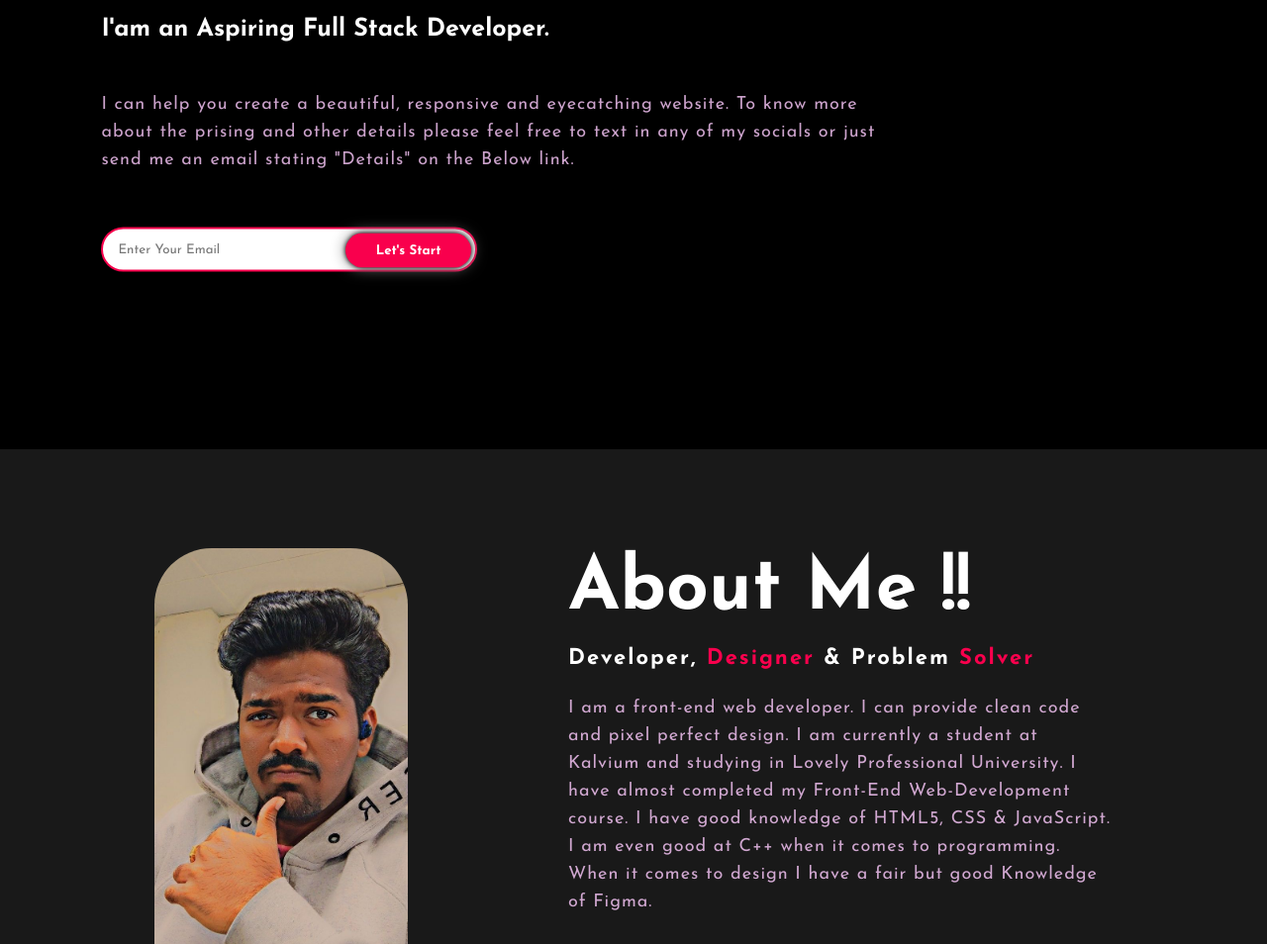
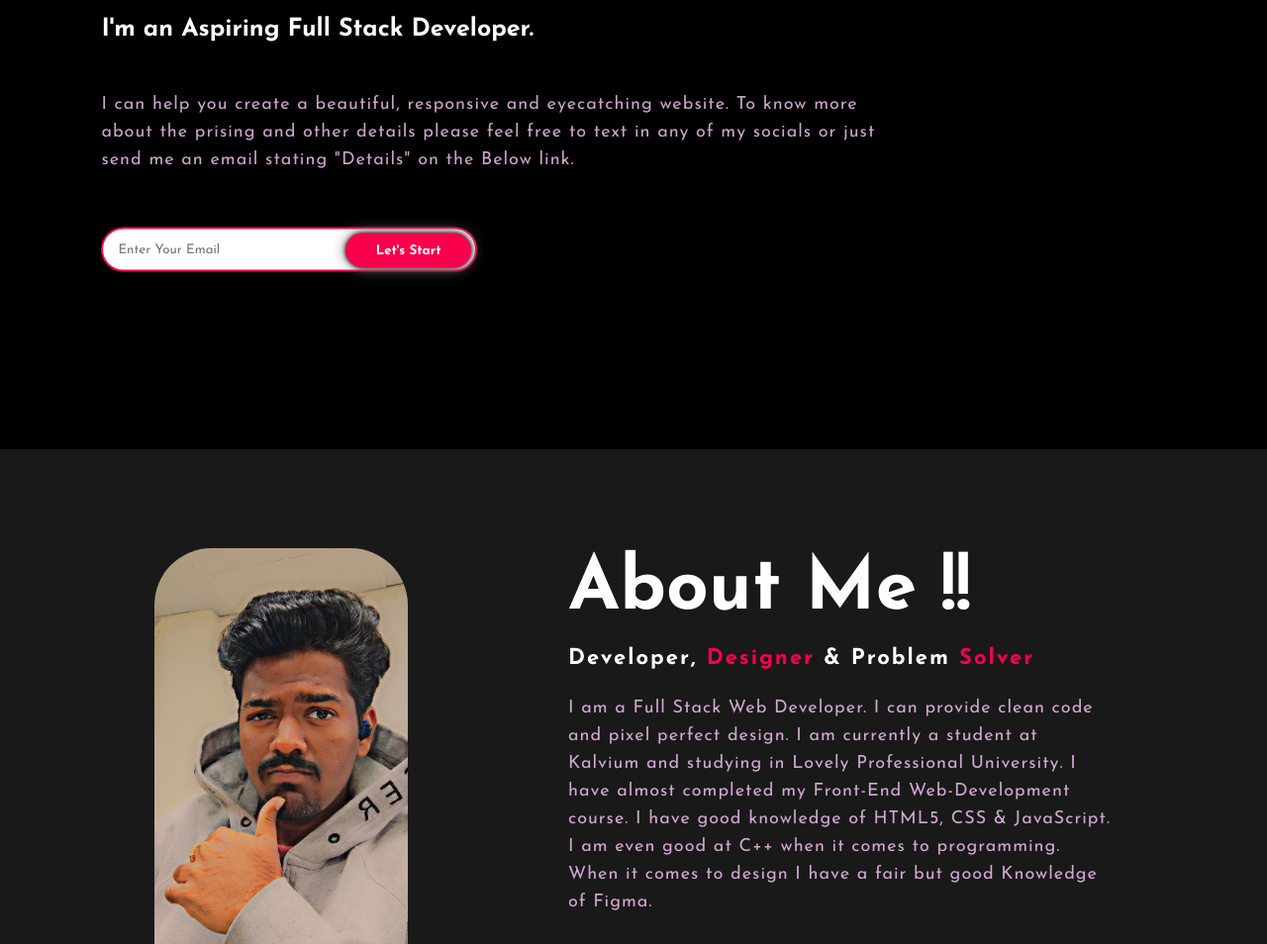
Before and after one commit to Chandan-SM/My-Portfolio, a plain HTML site: page index.html in a window 1280 px wide. Shown: the part 346-1300 px from the top of the page at 99% size. Drawn offline with Linux system fonts and the light colour scheme; files that its build step writes are made by us from their sources.

Commit message:
Update index.html

```diff
--- a/index.html
+++ b/index.html
@@ -32,7 +32,7 @@
 				<br><br><br>
 				<h4>Hello, my name is</h4>
 				<h1>Chandan <span>Gowda</span></h1>
-				<h3>I'am an Aspiring Full Stack Developer.</h3>
+				<h3>I'm an Aspiring Full Stack Developer.</h3>
 				<div>
 					<h5.5 class="details">I can help you create a beautiful, responsive and eyecatching website. To know more about the prising and other details please feel free to text in any of my socials or just send me an email stating "Details" on the Below link.</h5.5>
 				</div>
@@ -58,7 +58,7 @@
 			<div class="about-text">
 				<h2>About Me !!</h2>
 				<h5>Developer, <span> Designer </span> & Problem <span> Solver</span></h5>
-				<p>I am a front-end web developer. I can provide clean code and pixel perfect design. I am currently a student at Kalvium and studying in Lovely Professional University. I have almost completed my Front-End Web-Development course. I have good knowledge of HTML5, CSS & JavaScript. I am even good at C++ when it comes to programming. When it comes to design I have a fair but good Knowledge of Figma.</p>
+				<p>I am a Full Stack Web Developer. I can provide clean code and pixel perfect design. I am currently a student at Kalvium and studying in Lovely Professional University. I have almost completed my Front-End Web-Development course. I have good knowledge of HTML5, CSS & JavaScript. I am even good at C++ when it comes to programming. When it comes to design I have a fair but good Knowledge of Figma.</p>
 				<button type="button">Know More</button>
 			</div>
 		</div>
```
